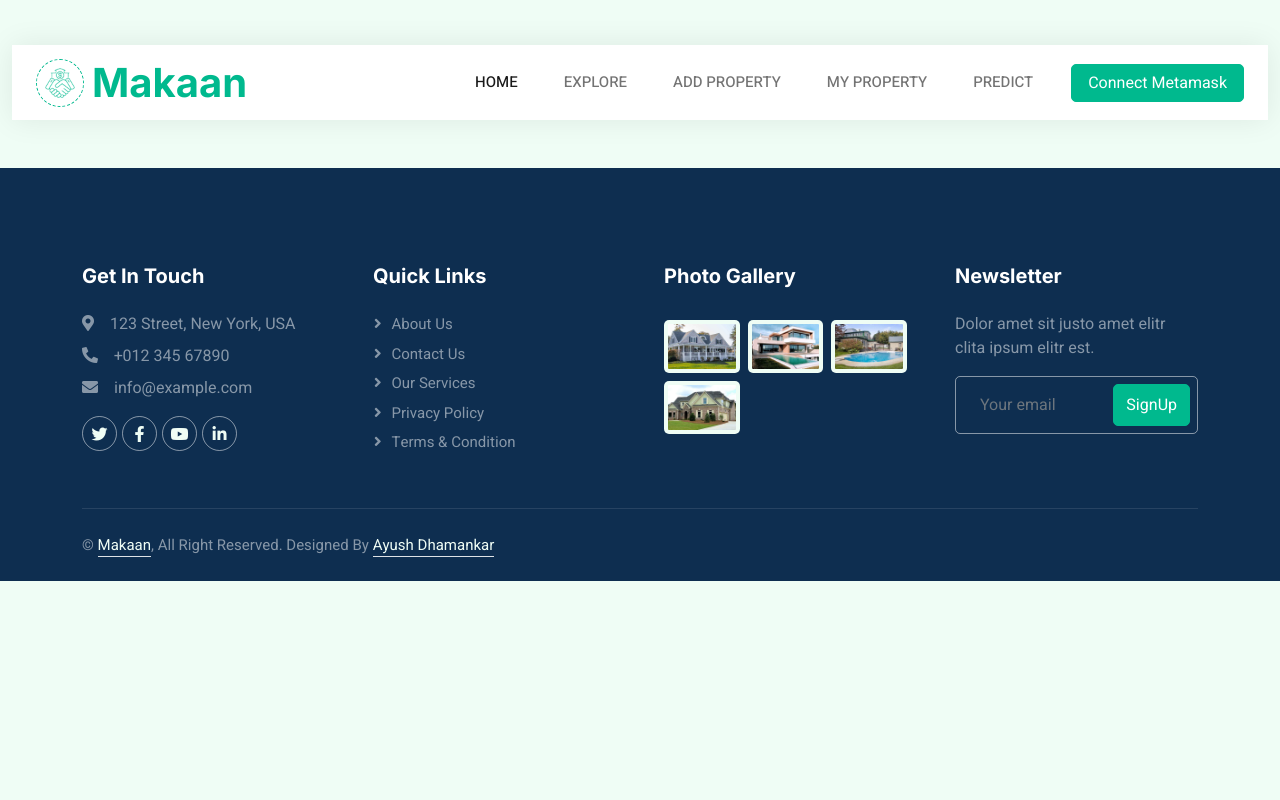
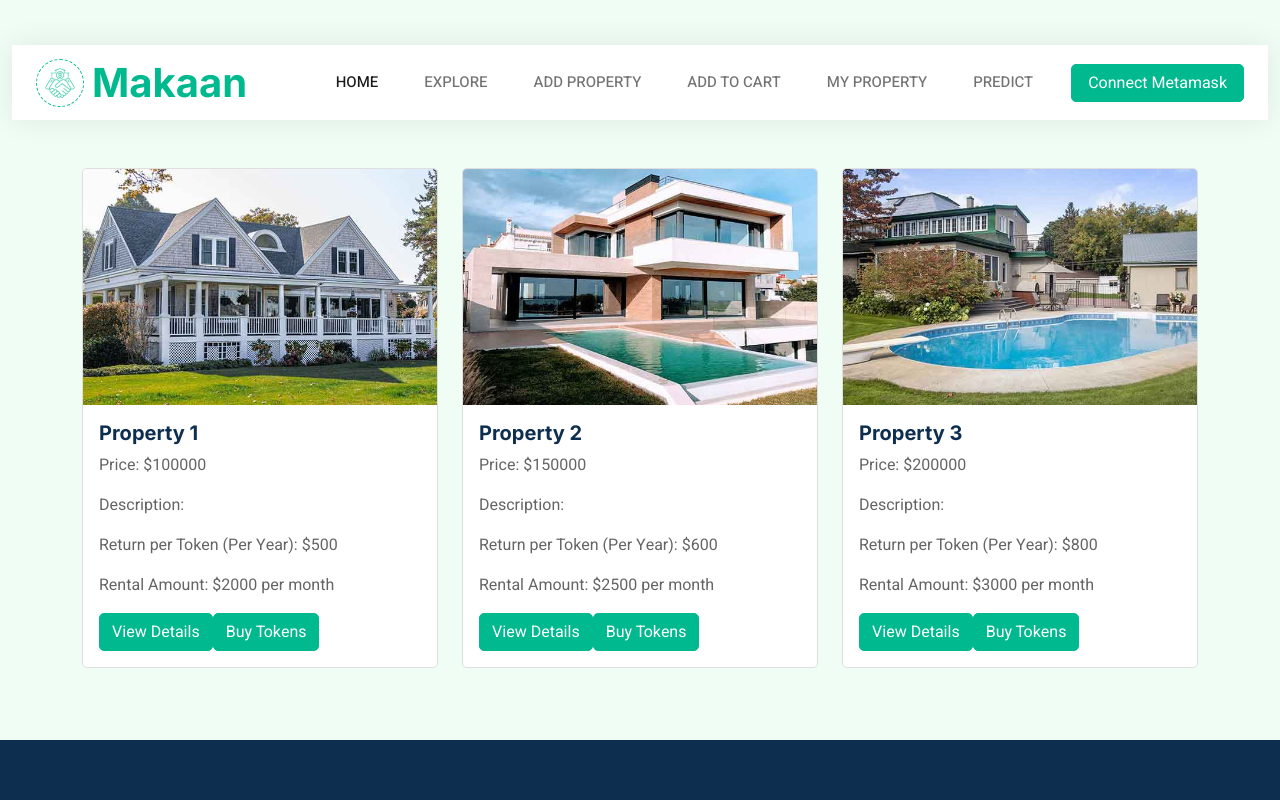
Before and after one commit to tobatosin/AccessLite, a React (Vite) app: page /Cart in a window 1280 px wide. Shown: the top 800 px of the page. Built offline with nearby package versions, Linux system fonts and the light colour scheme.

Commit message:
properties added

```diff
--- a/package.json
+++ b/package.json
@@ -17,7 +17,7 @@
     "axios": "^1.6.1",
     "react": "^18.2.0",
     "react-dom": "^18.2.0",
-    "react-router-dom": "^6.14.1",
+    "react-router-dom": "^6.22.3",
     "react-toastify": "^9.1.3",
     "web3": "^1.9.0"
   },
--- a/src/App.jsx
+++ b/src/App.jsx
@@ -7,10 +7,24 @@ import Properties from "./Components/Properties/Properties";
 import My_Properties from "./Components/My_Properties/My_Properties";
 import Transactions from "./Components/Transactions/Transactions";
 import Footer from "./Components/Footer/Footer";
+import PropertyDetails from "./Components/propertydetails/propertydetails";
+import PropertyPage from "./Components/propertypage/propertypage";
 
-import { useState } from "react";
+import { useState, useEffect } from "react";
 
 function App() {
+
+  const [properties, setProperties] = useState([]);
+
+  useEffect(() => {
+
+    const fetchedProperties = [
+
+      { id: 1, name: "Property 1", price: 100000, description: "Description 1" },
+      { id: 2, name: "Property 2", price: 150000, description: "Description 2" }
+    ];
+    setProperties(fetchedProperties);
+  }, []);
 
   const [state, setState] = useState({
     web3: null,
@@ -25,16 +39,18 @@ function App() {
   return (
     <>
       <BrowserRouter>
-      <Navbar saveState={saveState}/>
+        <Navbar saveState={saveState} />
         <Routes>
           <Route path="/" element={<Hero state={state} />} />
           <Route path="/add" element={<Add_Property state={state} />} />
+          <Route path="/Cart" element={<PropertyPage state={state} />} />
           <Route path="transactions">
             <Route path=":userId" element={<Transactions state={state} />} />
           </Route>
           <Route path="/properties" element={<Properties state={state} />} />
           <Route path="/my_properties" element={<My_Properties state={state} />} />
           <Route path="/predict" element={<Predict state={state} />} />
+          <Route path="/properties/:id" element={<PropertyDetails properties={properties} />} />
         </Routes>
         <Footer />
       </BrowserRouter>
--- a/src/Components/Navbar/Navbar.jsx
+++ b/src/Components/Navbar/Navbar.jsx
@@ -60,6 +60,9 @@ function Navbar({ saveState }) {
             <Link to="/add" className="nav-item nav-link">
               Add Property
             </Link>
+            <Link to="/Cart" className="nav-item nav-link">
+              Add To Cart
+            </Link>
             <Link to="/my_properties" className="nav-item nav-link">
               My Property
             </Link>
--- /dev/null
+++ b/src/Components/propertydetails/propertydetails.jsx
@@ -0,0 +1,68 @@
+import React from "react";
+import { useParams } from "react-router-dom";
+import PropertyImage1 from "../../img/property-1.jpg";
+import PropertyImage2 from "../../img/property-2.jpg";
+import PropertyImage3 from "../../img/property-3.jpg";
+
+function PropertyDetails({ properties }) {
+    const { id } = useParams();
+    const property = properties.find(prop => prop.id === parseInt(id));
+
+    if (!property) {
+        return <div>Property not found</div>;
+    }
+
+
+    const additionalImages = [PropertyImage2, PropertyImage3];
+
+    return (
+        <div className="container mt-5">
+            <div className="row">
+                <div className="col-md-12">
+
+                    <img src={property.image} className="img-fluid" style={{ maxHeight: "600px" }} alt={property.name} />
+
+                    <div id="propertyImageSlider" className="carousel slide mt-3" data-bs-ride="carousel">
+                        <div className="carousel-inner">
+                            {additionalImages.map((image, index) => (
+                                <div key={index} className={`carousel-item ${index === 0 ? "active" : ""}`}>
+                                    <img src={image} className="d-block w-100" style={{ maxHeight: "600px" }} alt={`Additional ${index + 1}`} />
+                                </div>
+                            ))}
+                        </div>
+                        <button className="carousel-control-prev" type="button" data-bs-target="#propertyImageSlider" data-bs-slide="prev">
+                            <span className="carousel-control-prev-icon" aria-hidden="true"></span>
+                            <span className="visually-hidden">Previous</span>
+                        </button>
+                        <button className="carousel-control-next" type="button" data-bs-target="#propertyImageSlider" data-bs-slide="next">
+                            <span className="carousel-control-next-icon" aria-hidden="true"></span>
+                            <span className="visually-hidden">Next</span>
+                        </button>
+                    </div>
+                </div>
+                <div className="">
+
+                    <h2>{property.name}</h2>
+                    <p>Property ID: {property.id}</p>
+                    <p>Price: ${property.price}</p>
+                    <p>Description: {property.description}</p>
+                    <p>Location: This beautiful property is located in a serene neighborhood, nestled amidst lush greenery and scenic views. It offers a tranquil environment, perfect for relaxation and unwinding after a long day.</p>
+                    <p>Features:</p>
+                    <ul>
+                        <li>Spacious living area with ample natural light</li>
+                        <li>Modern kitchen with state-of-the-art appliances</li>
+                        <li>Cozy bedrooms with built-in closets</li>
+                        <li>Stylish bathroom with luxurious fixtures</li>
+                        <li>Private backyard garden with a patio for outdoor entertaining</li>
+                    </ul>
+                    <p>Rental Amount (Per Year): ${property.rentalAmount * 12}</p>
+                    <p>Return per Token (Per Year): ${property.returnPerTokenPerYear}</p>
+
+                </div>
+
+            </div>
+        </div>
+    );
+}
+
+export default PropertyDetails;
--- /dev/null
+++ b/src/Components/propertypage/propertypage.jsx
@@ -0,0 +1,127 @@
+
+
+import React, { useState, useEffect } from "react";
+import { Link } from "react-router-dom";
+import Web3 from "web3";
+import PropertyImage1 from "../../img/property-1.jpg";
+import PropertyImage2 from "../../img/property-2.jpg";
+import PropertyImage3 from "../../img/property-3.jpg";
+
+function PropertyPage() {
+    const [web3, setWeb3] = useState(null);
+    const [properties, setProperties] = useState([]);
+    const [connected, setConnected] = useState(true);
+
+    useEffect(() => {
+        async function initWeb3() {
+            try {
+                if (window.ethereum) {
+                    const web3 = new Web3(window.ethereum);
+                    setWeb3(web3);
+                    setConnected(false);
+                } else {
+                    console.log("Please install MetaMask or use a dapp browser.");
+                }
+            } catch (error) {
+                console.error("Error initializing Web3:", error);
+            }
+        }
+        initWeb3();
+    }, []);
+
+    useEffect(() => {
+        async function fetchProperties() {
+
+            const propertiesData = [
+                {
+                    id: 1,
+                    name: "Property 1",
+                    price: 100000,
+                    image: PropertyImage1,
+
+                    returnPerTokenPerYear: 500,
+                    rentalAmount: 2000
+                },
+                {
+                    id: 2,
+                    name: "Property 2",
+                    price: 150000,
+                    image: PropertyImage2,
+                    returnPerTokenPerYear: 600,
+                    rentalAmount: 2500
+                },
+                {
+                    id: 3,
+                    name: "Property 3",
+                    price: 200000,
+                    image: PropertyImage3,
+                    returnPerTokenPerYear: 800,
+                    rentalAmount: 3000
+                }
+
+            ];
+            setProperties(propertiesData);
+        }
+        fetchProperties();
+    }, []);
+
+    async function buyTokens(propertyId) {
+        try {
+
+            if (!connected) {
+
+                if (window.ethereum) {
+                    await window.ethereum.enable();
+                    setConnected(true);
+                } else {
+                    throw new Error("Please install MetaMask or use a dapp browser.");
+                }
+            }
+
+
+            if (tokenAmount <= 0) {
+                throw new Error("Please enter a valid token amount.");
+            }
+
+            st
+            const totalPrice = tokenAmount * 10;
+
+            const accounts = await web3.eth.getAccounts();
+            const account = accounts[0];
+            s
+            const transaction = await token.methods.transfer(account, tokenAmount).send({ from: account, value: totalPrice });
+
+            console.log("Transaction successful:", transaction);
+
+
+        } catch (error) {
+            console.error("Error buying tokens:", error);
+        }
+    }
+
+
+    return (
+        <div className="container mt-5">
+            <div className="row row-cols-1 row-cols-md-2 row-cols-lg-3">
+                {properties.map(property => (
+                    <div key={property.id} className="col mb-4">
+                        <div className="card">
+                            <img src={property.image} className="card-img-top" alt={property.name} />
+                            <div className="card-body">
+                                <h5 className="card-title">{property.name}</h5>
+                                <p className="card-text">Price: ${property.price}</p>
+                                <p className="card-text">Description: {property.description}</p>
+                                <p className="card-text">Return per Token (Per Year): ${property.returnPerTokenPerYear}</p>
+                                <p className="card-text">Rental Amount: ${property.rentalAmount} per month</p>
+                                <Link to={`/properties/${property.id}`} className="btn btn-primary">View Details</Link>
+                                <button className="btn btn-primary" onClick={() => buyTokens(property.id)}>Buy Tokens</button>
+                            </div>
+                        </div>
+                    </div>
+                ))}
+            </div>
+        </div>
+    );
+}
+
+export default PropertyPage;
```
Also changed, not shown: 1 other file (tests, documents, lock files or other folders). Lines whose indentation alone changed are shown as unchanged.
